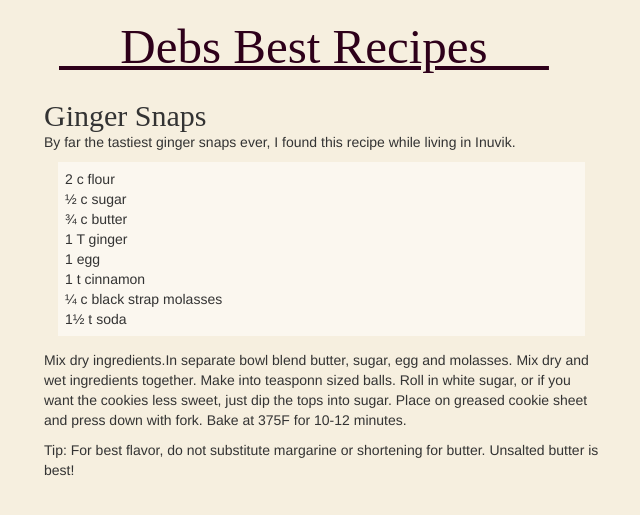
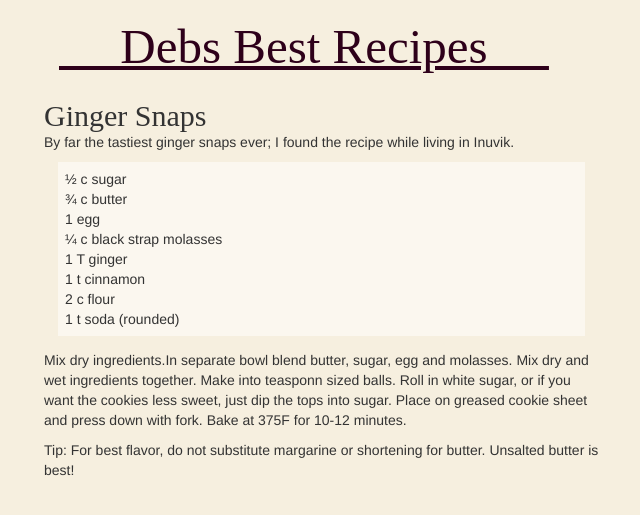
Before and after one commit to JonahBraun/debs-recipes, a Jekyll site: the page built from _posts/2005-09-13-ginger-snaps.md, in a window 1280 px wide. Shown: the top 515 px of the page, without its empty margins (11-651 px from the left). Built offline with Jekyll 4.4.1, drawn with Linux system fonts in a browser that asks for light colours; nearby versions of some CDN libraries; some web fonts are replaced; Markdown is read by kramdown in place of the engine named in the settings.

Commit message:
Update 2005-09-13-ginger-snaps.md

```diff
--- a/_posts/2005-09-13-ginger-snaps.md
+++ b/_posts/2005-09-13-ginger-snaps.md
@@ -3,16 +3,16 @@ layout: recipe
 title: Ginger Snaps
 category: desserts
 ---
-By far the tastiest ginger snaps ever, I found this recipe while living in Inuvik.
+By far the tastiest ginger snaps ever; I found the recipe while living in Inuvik.
 
-- 2 c flour
 - ½ c sugar
 - ¾ c butter
+- 1 egg
+- ¼ c black strap molasses
 - 1 T ginger
-- 1 egg
 - 1 t cinnamon
-- ¼ c black strap molasses
-- 1½ t soda
+- 2 c flour
+- 1 t soda (rounded)
 
 Mix dry ingredients.In separate bowl blend butter, sugar, egg and molasses.
 Mix dry and wet ingredients together.
```
